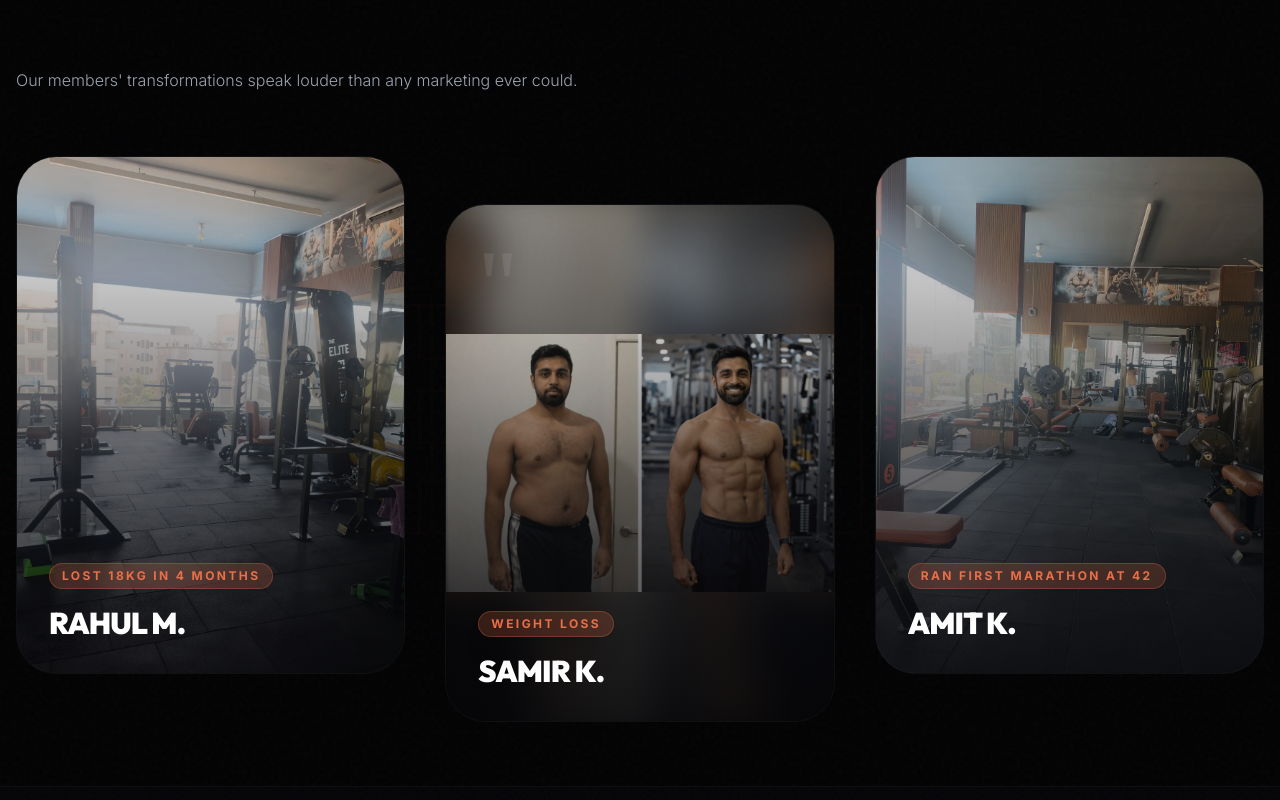
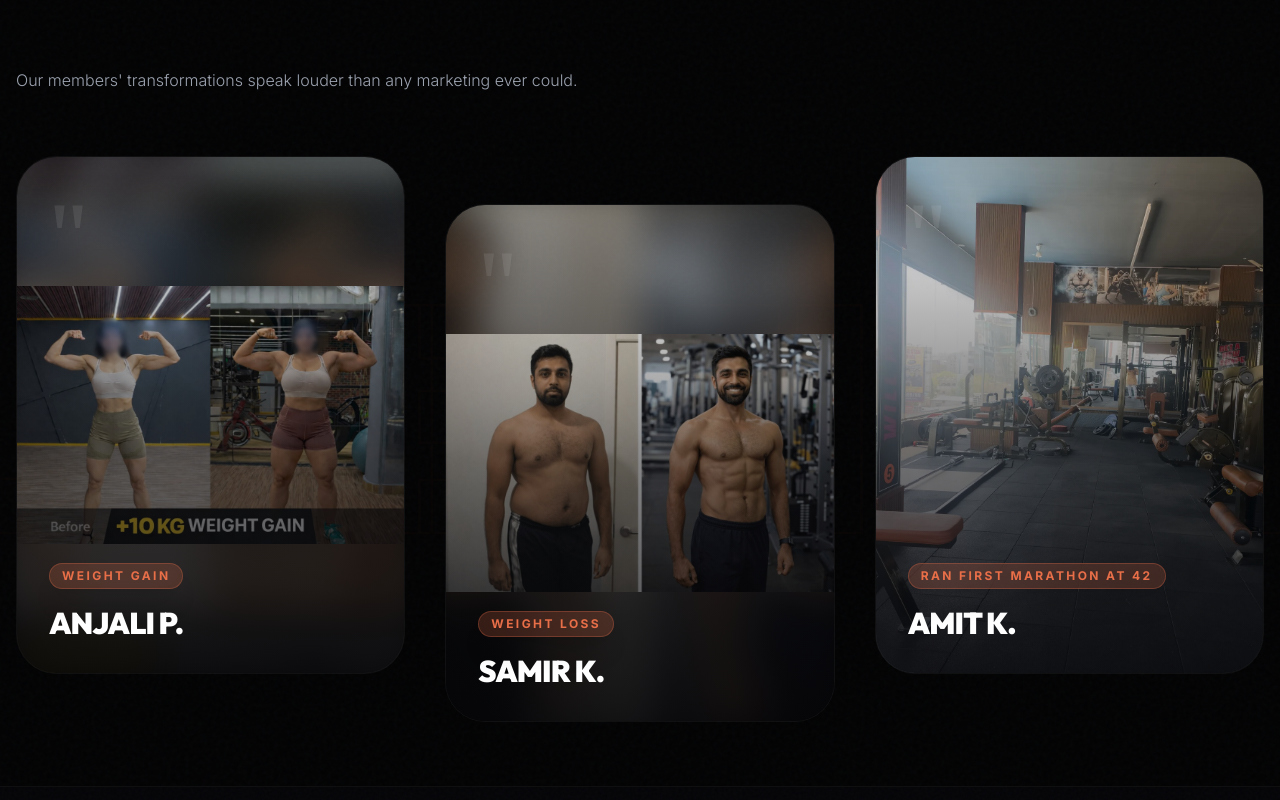
Before and after one commit to jaypateljp02/elitefitnessculbb, a React (Vite) app: page /about in a window 1280 px wide. Shown: the part 2700-3500 px from the top of the page. Built offline with nearby package versions, Linux system fonts and the light colour scheme.

Commit message:
feat: add weight gain transformation to about us page

```diff
--- a/src/pages/About.jsx
+++ b/src/pages/About.jsx
@@ -148,10 +148,11 @@ function FoundersCorner() {
 }
 const testimonials = [
     {
-        name: 'RAHUL M.',
-        achievement: 'Lost 18kg in 4 months',
-        quote: 'The personalized diet plan and trainer attention at The Elite Fitness Clubb changed everything. I\'ve never felt stronger.',
-        img: '/asset/new/20260404_130314.webp',
+        name: 'ANJALI P.',
+        achievement: 'WEIGHT GAIN',
+        quote: 'With tailored nutrition and progressive training, I finally built the muscle I struggled for years to gain.',
+        img: '/asset/new/weight_gain.jpg',
+        containImage: true,
     },
     {
         name: 'SAMIR K.',
```
Also changed, not shown: public/asset/new/weight_gain.jpg (added), public/gain .jpeg (added).
